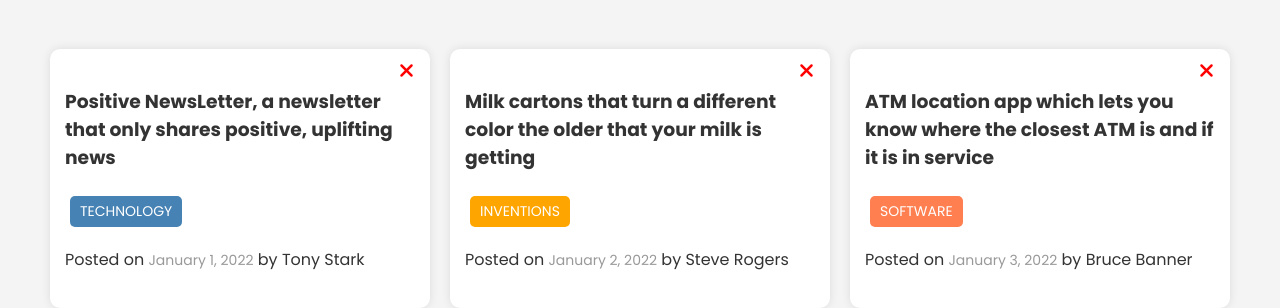
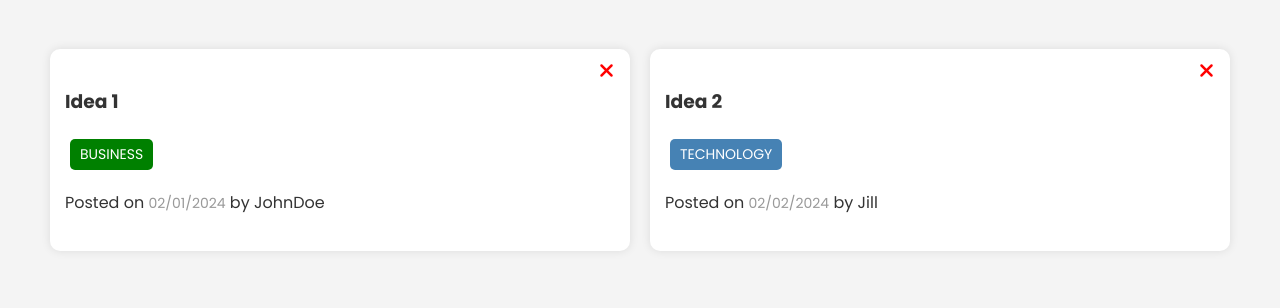
Before and after one commit to dee-diaz/randomideas-api, a website built with webpack: page client/src/index.html in a window 1280 px wide. Shown: the part 90-398 px from the top of the page. Built offline with nearby package versions, Linux system fonts and the light colour scheme.

Commit message:
IdeaList component

```diff
--- /dev/null
+++ b/client/src/components/IdeaList.js
@@ -0,0 +1,62 @@
+class IdeaList {
+    constructor() {
+        this._ideaListEl = document.querySelector('#idea-list');
+        this._ideas = [
+            {
+                id: 1,
+                text: 'Idea 1',
+                tag: 'Business',
+                username: 'JohnDoe',
+                date: '02/01/2024'
+            },
+            {
+                id: 2,
+                text: 'Idea 2',
+                tag: 'Technology',
+                username: 'Jill',
+                date: '02/02/2024'
+            },
+        ];
+
+        this._validTags = new Set();
+        this._validTags.add('technology');
+        this._validTags.add('software');
+        this._validTags.add('business');
+        this._validTags.add('education');
+        this._validTags.add('health');
+        this._validTags.add('inventions');
+    }
+
+    getTagClass(tag) {
+        tag = tag.toLowerCase();
+        let tagClass = '';
+        if(this._validTags.has(tag)) {
+            tagClass = `tag-${tag}`
+        } else {
+            tagClass = '';
+        }
+
+        return tagClass;
+    }
+
+    render() {
+        this._ideaListEl.innerHTML = this._ideas.map((idea) => {
+            const tagClass = this.getTagClass(idea.tag);
+            return `
+                <div class="card">
+                    <button class="delete"><i class="fas fa-times"></i></button>
+                    <h3>
+                        ${idea.text}
+                    </h3>
+                    <p class="tag ${tagClass}">${idea.tag.toUpperCase()}</p>
+                    <p>
+                    Posted on <span class="date">${idea.date}</span> by
+                    <span class="author">${idea.username}</span>
+                    </p>
+                </div>
+            `
+        }).join('');
+    }
+}
+
+export default IdeaList;
--- a/client/src/index.html
+++ b/client/src/index.html
@@ -14,44 +14,7 @@
       </button>
     </header>
     <div class="container">
-      <div id="idea-list" class="ideas">
-        <div class="card">
-          <button class="delete"><i class="fas fa-times"></i></button>
-          <h3>
-            Positive NewsLetter, a newsletter that only shares positive,
-            uplifting news
-          </h3>
-          <p class="tag tag-technology">TECHNOLOGY</p>
-          <p>
-            Posted on <span class="date">January 1, 2022</span> by
-            <span class="author">Tony Stark</span>
-          </p>
-        </div>
-        <div class="card">
-          <button class="delete"><i class="fas fa-times"></i></button>
-          <h3>
-            Milk cartons that turn a different color the older that your milk is
-            getting
-          </h3>
-          <p class="tag tag-inventions">INVENTIONS</p>
-          <p>
-            Posted on <span class="date">January 2, 2022</span> by
-            <span class="author">Steve Rogers</span>
-          </p>
-        </div>
-        <div class="card">
-          <button class="delete"><i class="fas fa-times"></i></button>
-          <h3>
-            ATM location app which lets you know where the closest ATM is and if
-            it is in service
-          </h3>
-          <p class="tag tag-software">SOFTWARE</p>
-          <p>
-            Posted on <span class="date">January 3, 2022</span> by
-            <span class="author">Bruce Banner</span>
-          </p>
-        </div>
-      </div>
+      <div id="idea-list" class="ideas"></div>
     </div>
 
     <div id="modal" class="modal">
--- a/client/src/index.js
+++ b/client/src/index.js
@@ -1,9 +1,12 @@
 import '@fortawesome/fontawesome-free/css/all.css';
 import Modal from './components/Modal';
 import IdeaForm from './components/IdeaForm';
+import IdeaList from './components/IdeaList';
 import './css/style.css';
 
 
 const modal = new Modal();
 const ideaForm = new IdeaForm();
 ideaForm.render();
+const ideaList = new IdeaList();
+ideaList.render();
```
